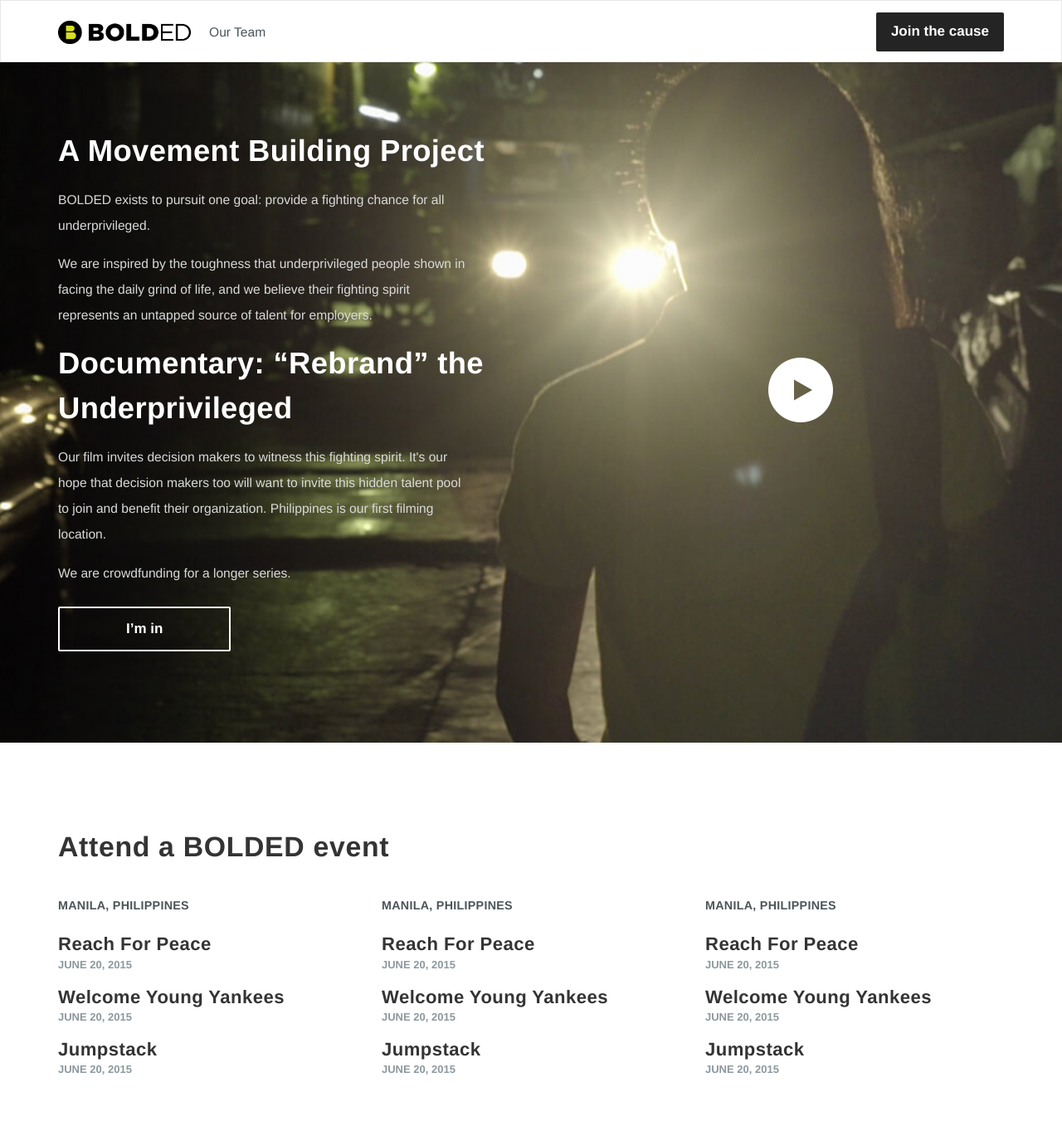
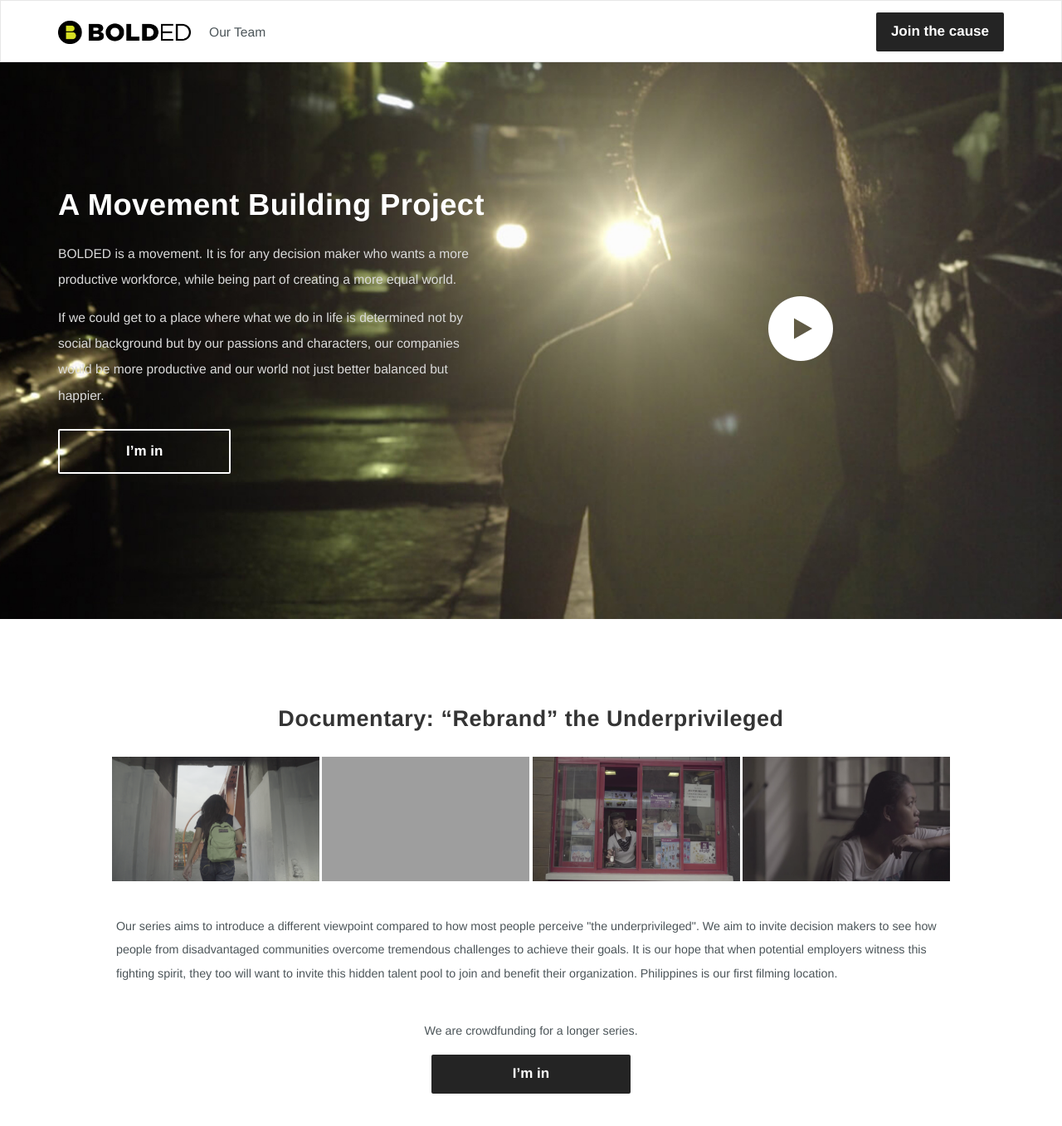
Before and after one commit to codedred/bolded, a Jekyll site: the page built from index.html, in a window 1280 px wide and 1400 px high. Shown: the top 1357 px of the window at 83% size. Built offline with Jekyll 4.4.1, drawn with Linux system fonts in a browser that asks for light colours; nearby versions of some CDN libraries; some web fonts are replaced; grey boxes are pictures that could not be loaded.

Commit message:
fixes splash section content, brings back documentary section

```diff
--- a/_config.yml
+++ b/_config.yml
@@ -4,7 +4,7 @@ email: team@bolded.org
 description: > # this means to ignore newlines until "baseurl:"
   Bolded aims to become eastern hemisphere’s biggest force in advocating corporations to hire more underprivileged people. Hongkong and Philippines are the project’s launch regions.
 baseurl: "" # the subpath of your site, e.g. /blog/
-url: "http://www.bolded.org" # the base hostname & protocol for your site
+url: "" # the base hostname & protocol for your site
 twitter_username: bolded
 
 # Build settings
--- a/_includes/documentary.html
+++ b/_includes/documentary.html
@@ -1,21 +1,21 @@
-<!--<section class="splash -pale-yellow -small">-->
-  <!--<div class="container">-->
-    <!--<div class="documentary">-->
-      <!--<h2 class="doc-header">Documentary: “Rebrand” the Underprivileged</h2>-->
-      <!--<div class="doc-images">-->
-        <!--<img src="./assets/images/thumb1.png" class="doc-thumbnails" />-->
-        <!--<img src="./assets/images/thumb2.png" class="doc-thumbnails" />-->
-        <!--<img src="./assets/images/thumb3.png" class="doc-thumbnails" />-->
-        <!--<img src="./assets/images/thumb4.png" class="doc-thumbnails" />-->
-      <!--</div>-->
-      <!--<div class="doc-content">-->
-        <!--<p class="doc-text">Our series aims to introduce a different viewpoint compared to how most people perceive "the underprivileged". We aim to invite decision makers to see how people from disadvantaged communities overcome tremendous challenges to achieve their goals. It is our hope that when potential employers witness this fighting spirit, they too will want to invite this hidden talent pool to join and benefit their organization. Philippines is our first filming location.</p>   -->
-      <!--</div>-->
+<section class="splash -pale-yellow -small">
+  <div class="container">
+    <div class="documentary">
+      <h2 class="doc-header">Documentary: “Rebrand” the Underprivileged</h2>
+      <div class="doc-images">
+        <img src="./assets/images/thumb1.png" class="doc-thumbnails" />
+        <img src="./assets/images/thumb2.png" class="doc-thumbnails" />
+        <img src="./assets/images/thumb3.png" class="doc-thumbnails" />
+        <img src="./assets/images/thumb4.png" class="doc-thumbnails" />
+      </div>
+      <div class="doc-content">
+        <p class="doc-text">Our series aims to introduce a different viewpoint compared to how most people perceive "the underprivileged". We aim to invite decision makers to see how people from disadvantaged communities overcome tremendous challenges to achieve their goals. It is our hope that when potential employers witness this fighting spirit, they too will want to invite this hidden talent pool to join and benefit their organization. Philippines is our first filming location.</p>
+      </div>
 
-      <!--<p class="misc-text">We are crowdfunding for a longer series.</p>-->
-      <!--<div class="doc-misc">-->
-        <!--<a href="#" class="btn btn-lg btn-default btn-block">I’m in</a>-->
-      <!--</div>-->
-    <!--</div>-->
-  <!--</div>-->
-<!--</section>-->
+      <p class="misc-text">We are crowdfunding for a longer series.</p>
+      <div class="doc-misc">
+        <a href="#" class="btn btn-lg btn-default btn-block">I’m in</a>
+      </div>
+    </div>
+  </div>
+</section>
--- /dev/null
+++ b/_includes/splash_home.html
@@ -0,0 +1,17 @@
+<div class="splash -home -medium">
+  <div class="container splash-container">
+    <div class="splash-content">
+      <h1 class="splash-header">A Movement Building Project</h1>
+      <p class="splash-text">BOLDED is a movement. It is for any decision maker who wants a more productive workforce, while being part of creating a more equal world.</p>
+      <p class="splash-text">If we could get to a place where what we do in life is determined not by social background but by our passions and characters, our companies would be more productive and our world not just better balanced but happier.</p>
+      <div class="splash-actions">
+        <a href="#" class="btn btn-lg btn-default-outline">I’m in</a>
+      </div>
+    </div>
+    <div class="splash-misc">
+      <a href="#" data-toggle="modal" data-target="#video-modal">
+        <img src="./assets/images/play_btn.png" class="play-btn" />
+      </a>
+    </div>
+  </div>
+</div>
--- a/_layouts/default.html
+++ b/_layouts/default.html
@@ -7,44 +7,14 @@
     <div class="body">
 
       {% include nav.html %}
-      <div class="splash -home -medium">
-        <div class="container splash-container">
-          <div class="splash-content">
-            <h1 class="splash-header">A Movement Building Project</h1>
-            <p class="splash-text">BOLDED exists to pursuit one goal: provide a fighting chance for all underprivileged.
-            </p>
-            <p class="splash-text">We are inspired by the toughness that underprivileged people shown in facing the daily grind of life, and we believe their fighting spirit represents an untapped source of talent for employers.</p>
-            <h2 class="splash-header">Documentary: “Rebrand” the Underprivileged</h2>
-            <p class="splash-text">Our film invites decision makers to witness this fighting spirit. It's our hope that decision makers too will want to invite this hidden talent pool to join and benefit their organization. Philippines is our first filming location.</p>
-            <p class="splash-text">We are crowdfunding for a longer series.</p>
-            <div class="splash-actions">
-              <a href="#" class="btn btn-lg btn-default-outline">I’m in</a>
-            </div>
-          </div>
-          <div class="splash-misc">
-            <a href="#" data-toggle="modal" data-target="#video-modal">
-              <img src="./assets/images/play_btn.png" class="play-btn" />
-            </a>
-          </div>
-        </div>
-      </div>
-
+      {% include splash_home.html %}
+      {% include documentary.html %}
       {% include events.html %}
       {% include targets.html %}
       {% include objective.html %}
-      <!--<div class="separator"></div>-->
-      {% include story.html %}
-      <!--<div class="separator"></div>-->
-      {% include founder.html %}
-      <!--<div class="separator borderless"></div>-->
-
-      <!--<div class="invite-dark">-->
       {% include invite.html %}
-      <!--</div>-->
 
     </div>
-
-    <!--{{ content }}-->
 
     {% include video.html %}
     {% include footer.html %}
--- a/_sass/components/_splash.scss
+++ b/_sass/components/_splash.scss
@@ -85,7 +85,7 @@
   }
 
   &.-medium {
-    padding: 155px 0 110px;
+    padding: 220px 0 175px;
   }
 
   &.-small {
```
Also changed, not shown: assets/images/thumb1.png (added), assets/images/thumb3.png (added), assets/images/thumb4.png (added), 1 other file.
